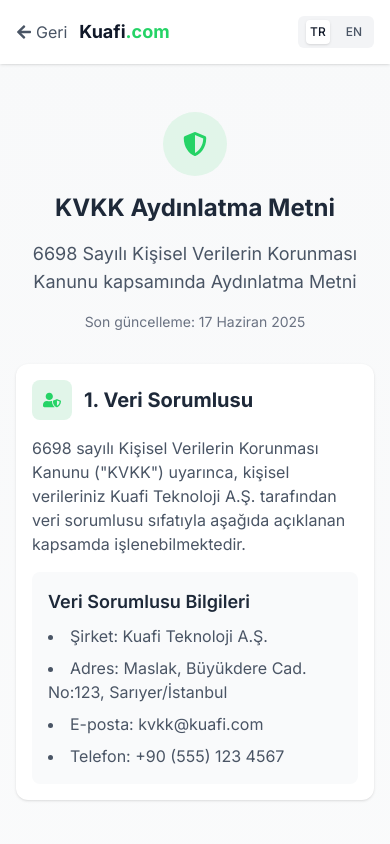
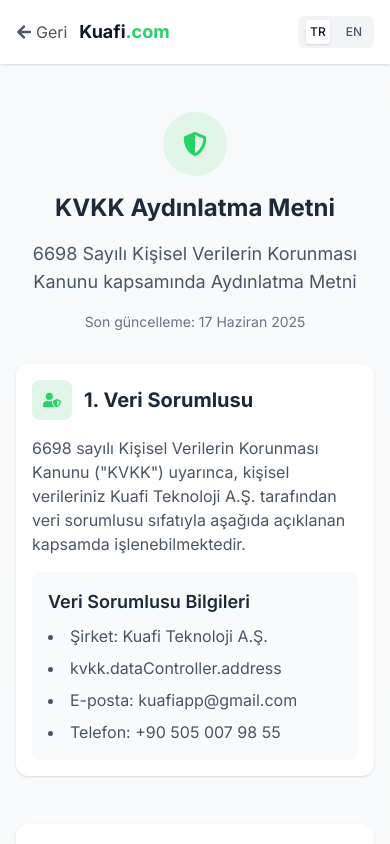
Before and after one commit to tahagunees/Kuafi-Landing, a Next.js app: page /kvkk in a window 390 px wide. Shown: the top 844 px of the page. Built offline with nearby package versions, Linux system fonts and the light colour scheme.

Commit message:
Update LanguageContext with new contact email and phone number for improved localization. Remove outdated address entries to streamline translations.

```diff
--- a/src/app/contexts/LanguageContext.tsx
+++ b/src/app/contexts/LanguageContext.tsx
@@ -257,9 +257,9 @@
     'kvkk.dataController.description': '6698 sayılı Kişisel Verilerin Korunması Kanunu ("KVKK") uyarınca, kişisel verileriniz Kuafi Teknoloji A.Ş. tarafından veri sorumlusu sıfatıyla aşağıda açıklanan kapsamda işlenebilmektedir.',
     'kvkk.dataController.info': 'Veri Sorumlusu Bilgileri',
     'kvkk.dataController.company': 'Şirket: Kuafi Teknoloji A.Ş.',
-    'kvkk.dataController.address': 'Adres: Maslak, Büyükdere Cad. No:123, Sarıyer/İstanbul',
-    'kvkk.dataController.email': 'E-posta: kvkk@kuafi.com',
-    'kvkk.dataController.phone': 'Telefon: +90 (555) 123 4567',
+
+    'kvkk.dataController.email': 'E-posta: kuafiapp@gmail.com',
+    'kvkk.dataController.phone': 'Telefon: +90 505 007 98 55',
     'kvkk.personalData.title': '2. İşlenen Kişisel Veriler',
     'kvkk.personalData.identity': 'Kimlik Bilgileri',
     'kvkk.personalData.identityItem1': 'Ad ve soyad',
@@ -299,8 +299,8 @@
     'kvkk.dataSecurity.rightsItem6': 'KVKK\'nın 7. maddesinde öngörülen şartlar çerçevesinde kişisel verilerinizin silinmesini isteme',
     'kvkk.contact.title': '5. İletişim',
     'kvkk.contact.description': 'Kişisel veri korunması ile ilgili talepleriniz için bizimle iletişime geçebilirsiniz:',
-    'kvkk.contact.email': 'E-posta: kvkk@kuafi.com',
-    'kvkk.contact.phone': 'Telefon: +90 (555) 123 4567',
+    'kvkk.contact.email': 'E-posta: kuafiapp@gmail.com',
+    'kvkk.contact.phone': 'Telefon: +90 505 007 98 55',
     'kvkk.contact.address': 'Şirket adresimize yazılı başvuru',
 
     // Privacy Policy - Turkish translations
@@ -370,9 +370,9 @@
     'privacyPolicy.rights.exercise': 'Bu hakları kullanmak için privacy@kuafi.com adresinden bizimle iletişime geçin',
     'privacyPolicy.contact.title': '7. İletişim',
     'privacyPolicy.contact.description': 'Bu gizlilik politikası hakkında sorularınız için:',
-    'privacyPolicy.contact.email': 'E-posta: privacy@kuafi.com',
+    'privacyPolicy.contact.email': 'E-posta: kuafiapp@gmail.com',
     'privacyPolicy.contact.phone': 'Telefon: +90 505 007 98 55',
-    'privacyPolicy.contact.address': 'Adres: Maslak, Büyükdere Cad. No:123, Sarıyer/İstanbul',
+
 
     // Terms - Turkish translations
     'terms.backToHome': 'Ana Sayfaya Dön',
@@ -413,9 +413,9 @@
     'terms.liability.forceDescription': 'Doğal afetler, savaş, terorizm, salgın hastalıklar gibi mücbir sebeplerden kaynaklanan kesintiler ve aksaklıklardan Kuafi.com sorumlu tutulamaz.',
     'terms.contact.title': '5. İletişim',
     'terms.contact.description': 'Bu kullanım koşulları hakkında sorularınız için bizimle iletişime geçebilirsiniz:',
-    'terms.contact.email': 'E-posta: legal@kuafi.com',
+    'terms.contact.email': 'E-posta: kuafiapp@gmail.com',
     'terms.contact.phone': 'Telefon: +90 505 007 98 55',
-    'terms.contact.address': 'Adres: Maslak, Büyükdere Cad. No:123, Sarıyer/İstanbul',
+
   },
   en: {
     // Header
@@ -772,9 +772,9 @@
     'privacyPolicy.rights.exercise': 'To exercise these rights, contact us at privacy@kuafi.com',
     'privacyPolicy.contact.title': '7. Contact',
     'privacyPolicy.contact.description': 'For questions about this privacy policy:',
-    'privacyPolicy.contact.email': 'Email: privacy@kuafi.com',
+    'privacyPolicy.contact.email': 'Email: kuafiapp@gmail.com',
     'privacyPolicy.contact.phone': 'Phone: +90 505 007 98 55',
-    'privacyPolicy.contact.address': 'Address: Maslak, Büyükdere Cad. No:123, Sarıyer/Istanbul',
+
 
     'terms.backToHome': 'Back to Home',
     'terms.title': 'Terms of Service',
```
